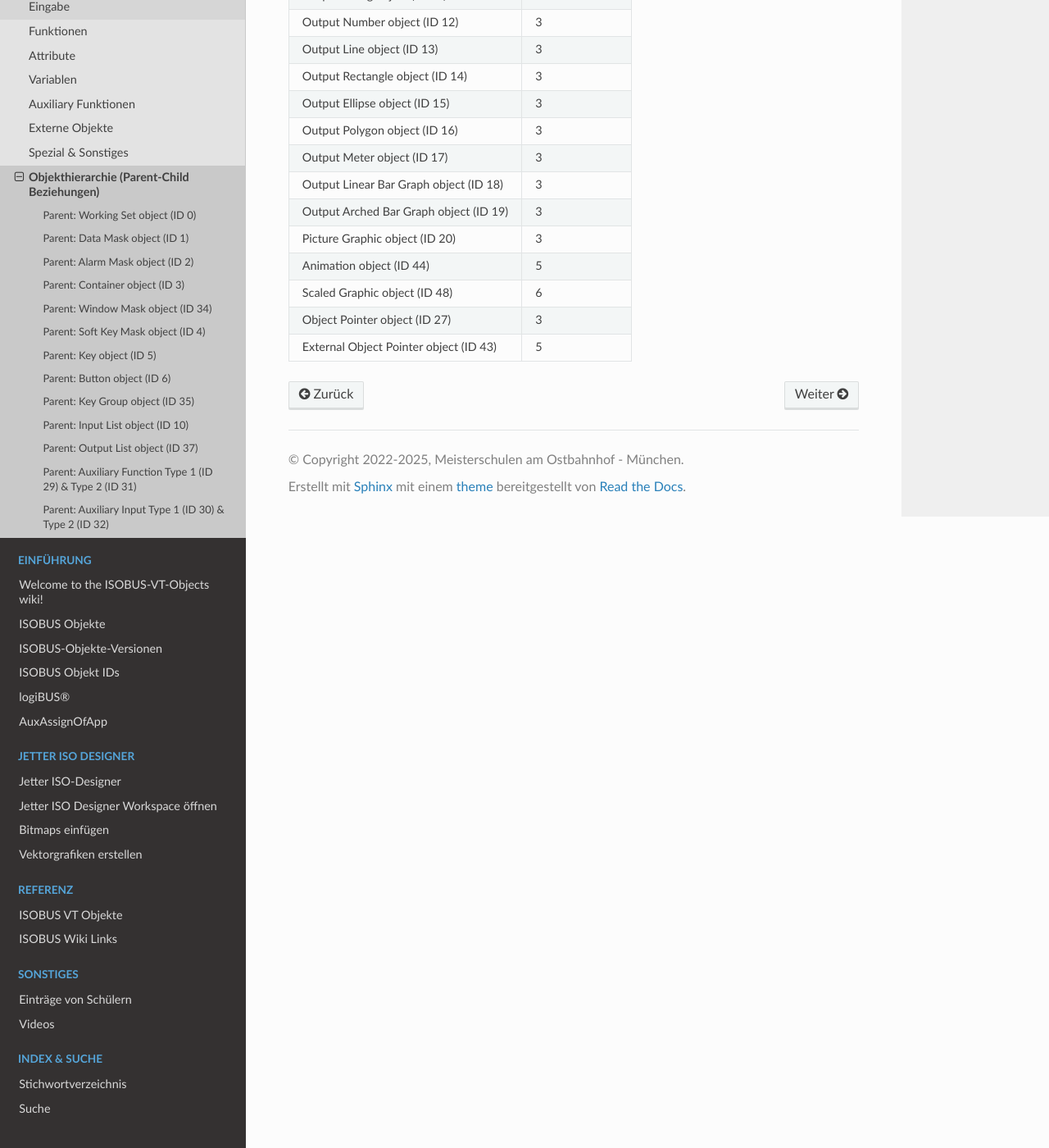
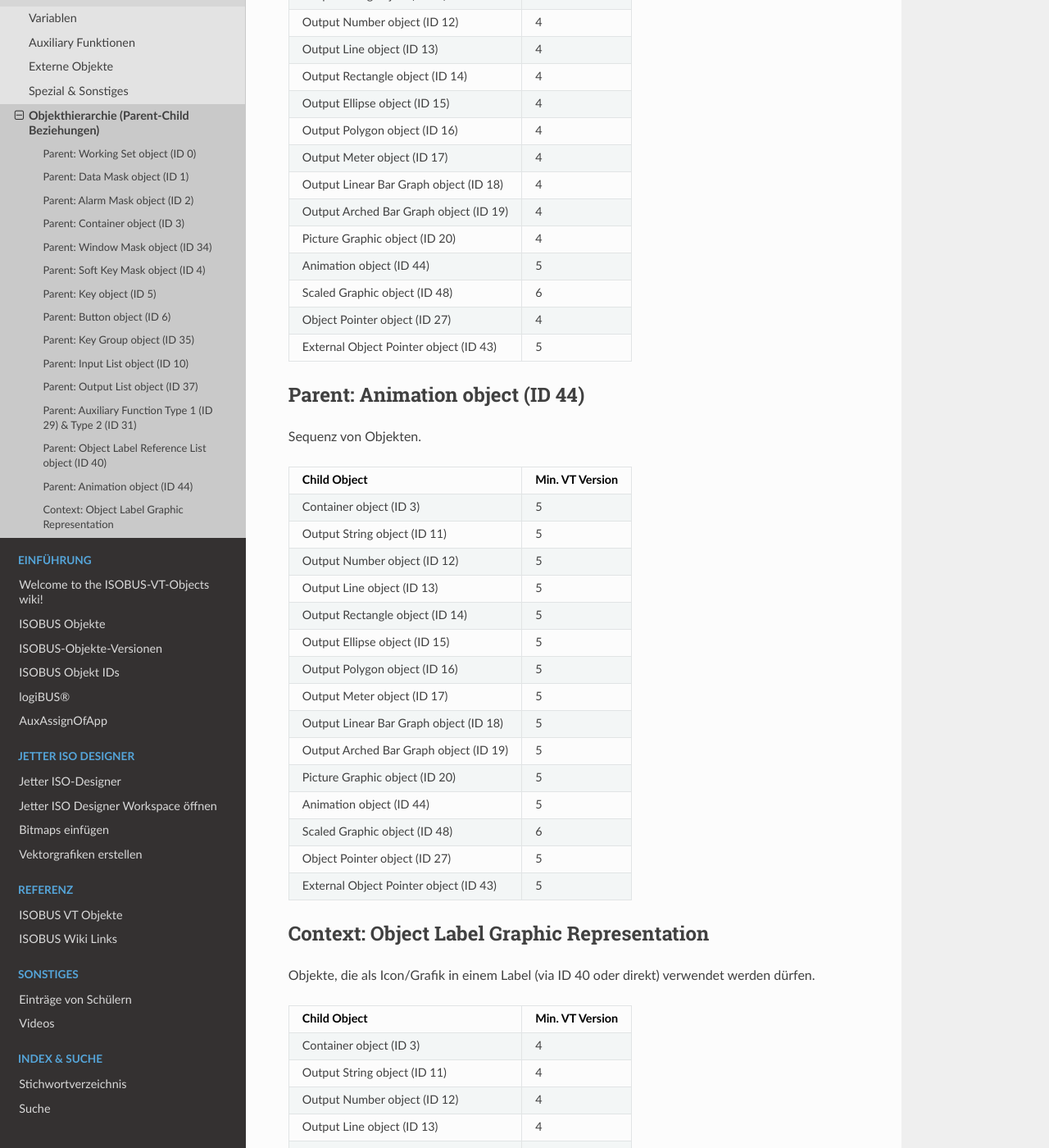
Before and after one commit to Meisterschulen-am-Ostbahnhof-Munchen/ISOBUS-VT-Objects-docs, a Sphinx documentation site: the page built from docs/Objekthierarchie.md, in a window 1280 px wide and 1400 px high, scrolled down 8281 px. Shown: the whole window at 82% size. Built offline with Sphinx 7.4.7 and the Read the Docs theme 3.1.0, drawn with Linux system fonts in a browser that asks for light colours; some of the changed text lies outside the part shown.

Commit message:
docs: complete object hierarchy table with Label Ref List and Animation parents

```diff
--- a/docs/Objekthierarchie.md
+++ b/docs/Objekthierarchie.md
@@ -257,22 +257,64 @@ Designator für Hilfsfunktionen.
 | Object Pointer object (ID 27) | 2 / 3 |
 | External Object Pointer object (ID 43) | 5 |
 
-## Parent: Auxiliary Input Type 1 (ID 30) & Type 2 (ID 32)
-Designator für Hilfseingänge.
+## Parent: Object Label Reference List object (ID 40)
+Definiert Zuweisungen von Labels zu Objekten.
 
 | Child Object | Min. VT Version |
 | :--- | :--- |
-| Output String object (ID 11) | 3 |
-| Output Number object (ID 12) | 3 |
-| Output Line object (ID 13) | 3 |
-| Output Rectangle object (ID 14) | 3 |
-| Output Ellipse object (ID 15) | 3 |
-| Output Polygon object (ID 16) | 3 |
-| Output Meter object (ID 17) | 3 |
-| Output Linear Bar Graph object (ID 18) | 3 |
-| Output Arched Bar Graph object (ID 19) | 3 |
-| Picture Graphic object (ID 20) | 3 |
+| Output String object (ID 11) | 4 |
+| Output Number object (ID 12) | 4 |
+| Output Line object (ID 13) | 4 |
+| Output Rectangle object (ID 14) | 4 |
+| Output Ellipse object (ID 15) | 4 |
+| Output Polygon object (ID 16) | 4 |
+| Output Meter object (ID 17) | 4 |
+| Output Linear Bar Graph object (ID 18) | 4 |
+| Output Arched Bar Graph object (ID 19) | 4 |
+| Picture Graphic object (ID 20) | 4 |
 | Animation object (ID 44) | 5 |
 | Scaled Graphic object (ID 48) | 6 |
-| Object Pointer object (ID 27) | 3 |
+| Object Pointer object (ID 27) | 4 |
 | External Object Pointer object (ID 43) | 5 |
+
+## Parent: Animation object (ID 44)
+Sequenz von Objekten.
+
+| Child Object | Min. VT Version |
+| :--- | :--- |
+| Container object (ID 3) | 5 |
+| Output String object (ID 11) | 5 |
+| Output Number object (ID 12) | 5 |
+| Output Line object (ID 13) | 5 |
+| Output Rectangle object (ID 14) | 5 |
+| Output Ellipse object (ID 15) | 5 |
+| Output Polygon object (ID 16) | 5 |
+| Output Meter object (ID 17) | 5 |
+| Output Linear Bar Graph object (ID 18) | 5 |
+| Output Arched Bar Graph object (ID 19) | 5 |
+| Picture Graphic object (ID 20) | 5 |
+| Animation object (ID 44) | 5 |
+| Scaled Graphic object (ID 48) | 6 |
+| Object Pointer object (ID 27) | 5 |
+| External Object Pointer object (ID 43) | 5 |
+
+## Context: Object Label Graphic Representation
+Objekte, die als Icon/Grafik in einem Label (via ID 40 oder direkt) verwendet werden dürfen.
+
+| Child Object | Min. VT Version |
+| :--- | :--- |
+| Container object (ID 3) | 4 |
+| Output String object (ID 11) | 4 |
+| Output Number object (ID 12) | 4 |
+| Output Line object (ID 13) | 4 |
+| Output Rectangle object (ID 14) | 4 |
+| Output Ellipse object (ID 15) | 4 |
+| Output Polygon object (ID 16) | 4 |
+| Output Meter object (ID 17) | 4 |
+| Output Linear Bar Graph object (ID 18) | 4 |
+| Output Arched Bar Graph object (ID 19) | 4 |
+| Picture Graphic object (ID 20) | 4 |
+| Animation object (ID 44) | 5 |
+| Scaled Graphic object (ID 48) | 6 |
+| Object Pointer object (ID 27) | 4 |
+| External Object Pointer object (ID 43) | 5 |
```
